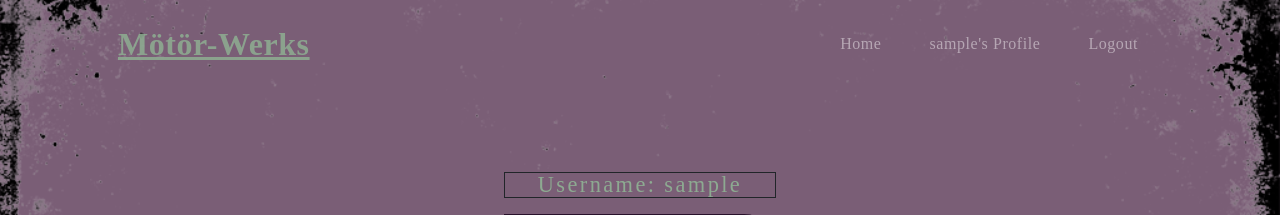
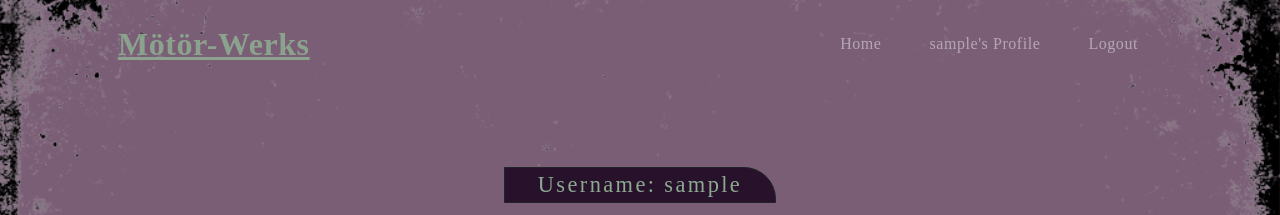
Before and after one commit to Chr15w1986/Motor-Werks, a Django app: page /profiles/ in a window 1280 px wide. Shown: the top 215 px of the page. Run offline with Django 3.2, Linux system fonts and the light colour scheme; the visitor is signed in with stand-in values (Sample User, id 1); some libraries are stand-ins or nearby versions; some web fonts are replaced.

```diff
--- a/static/css/style.css
+++ b/static/css/style.css
@@ -35,6 +35,13 @@ hr {
 p {
   margin-bottom: 1rem;
   color: #8daa91;
+}
+
+.border-dark {
+  border-radius: 0 2rem 0 0;
+  color: #8daa91;
+  background-color: #28112B;
+  padding: 5px;
 }
 
 /*------------------------------ Image, Masthead and headings with media queries */
--- a/templates/base.html
+++ b/templates/base.html
@@ -12,7 +12,7 @@
     <meta name="keywords" content="mobile vehicle servicing, vehicle repair, tyre replacement, minor service, vehicle services, motors,
     suspension repairs, major service, oil change, repairs, brake overhaul, brakes replacement,
     car inspections near me, car servicing near me, car mechanic near me, Motor Werks, shock absorber, suspension issues,
-    coil springs and shock absorbers, repair services, tyre wear,">
+    coil springs and shock absorbers, repair services, tyre wear">
     <meta name="google-site-verification" content="l7DY7IEvUt7X8PbyjlB1VODvtHdWP4cwkbuVFhifIsc"/>
     {% endblock %}
 
```
